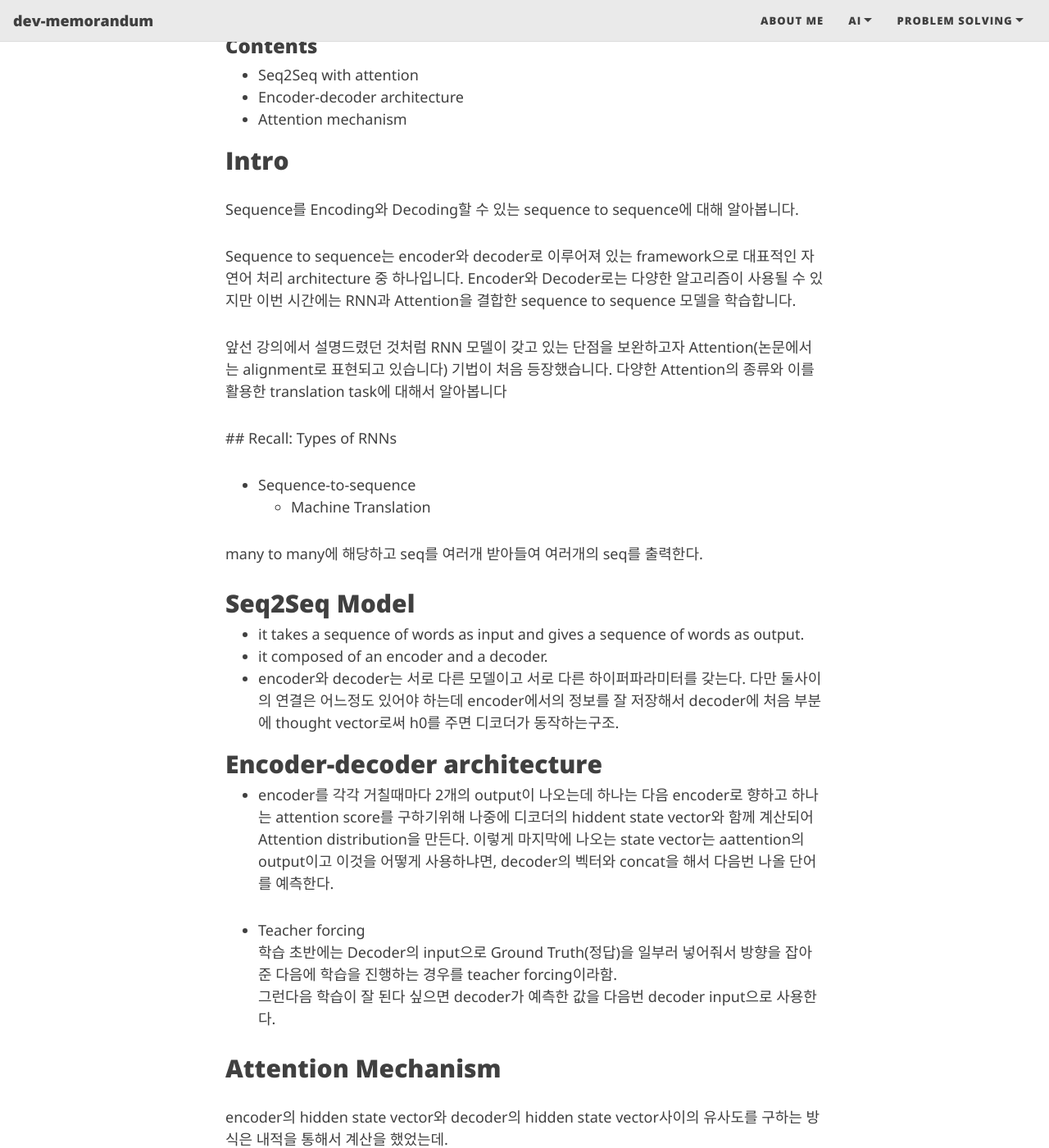
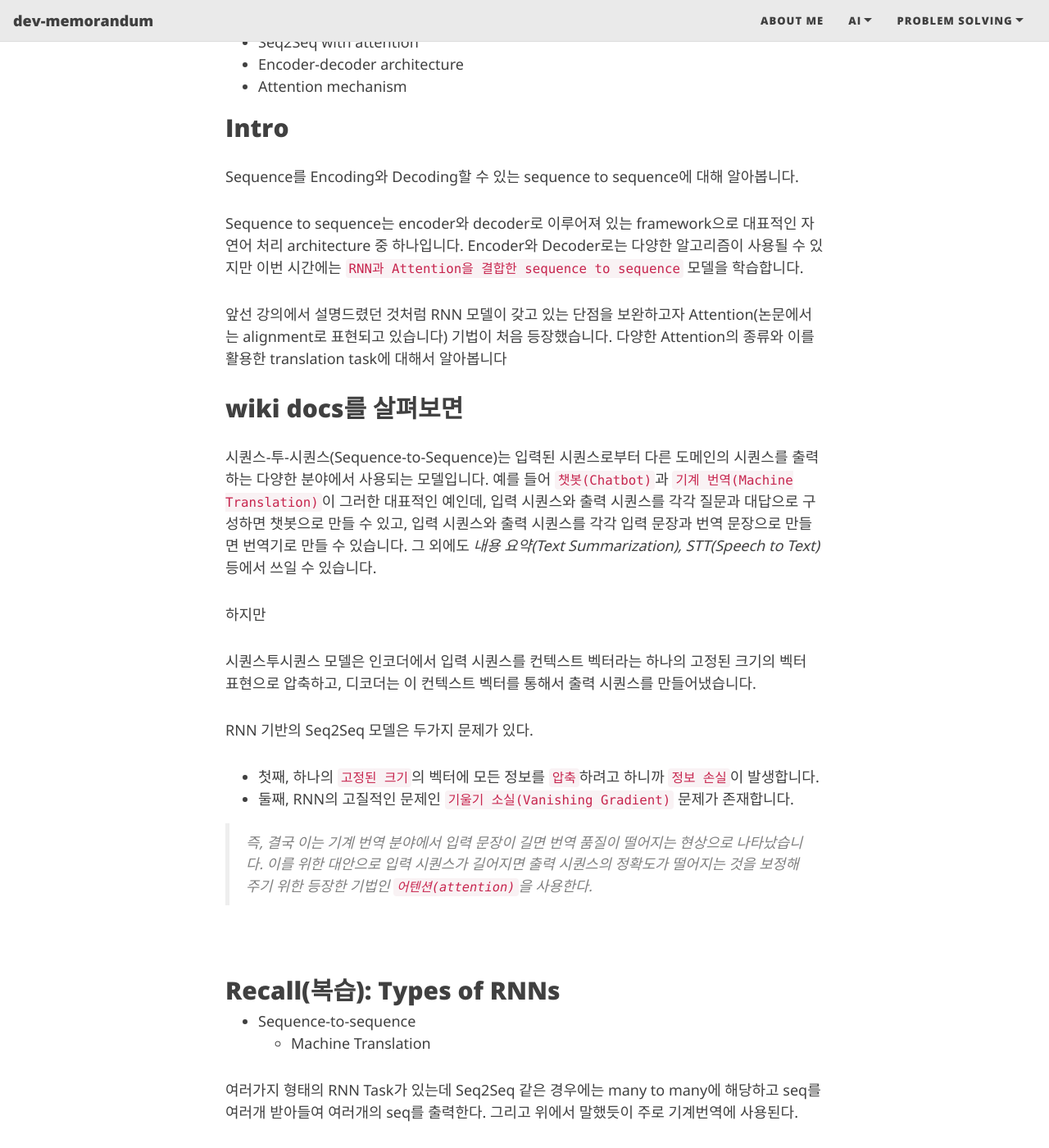
Before and after one commit to wonbae/wonbae.github.io, a Jekyll site: the page built from _posts/BoostcampAI/2021-02-17-[NLP]_Lec5_Seq2Seq-with-Attention.md, in a window 1280 px wide and 1400 px high, scrolled down 418 px. Shown: the whole window at 82% size. Built offline with Jekyll 4.4.1, drawn with Linux system fonts in a browser that asks for light colours; nearby versions of some CDN libraries; formulas are drawn with MathJax 3; comment, search, counter and statistics services are not loaded; some of the changed text lies outside the part shown.

Commit message:
seq2seq with attention rewrite intro

```diff
--- a/_posts/BoostcampAI/2021-02-17-[NLP]_Lec5_Seq2Seq-with-Attention.md
+++ b/_posts/BoostcampAI/2021-02-17-[NLP]_Lec5_Seq2Seq-with-Attention.md
@@ -20,33 +18,55 @@ Boostcamp Day 18. 2021-02-17.
 ## Intro
 Sequence를 Encoding와 Decoding할 수 있는 sequence to sequence에 대해 알아봅니다.
 
-Sequence to sequence는 encoder와 decoder로 이루어져 있는 framework으로 대표적인 자연어 처리 architecture 중 하나입니다. Encoder와 Decoder로는 다양한 알고리즘이 사용될 수 있지만 이번 시간에는 RNN과 Attention을 결합한 sequence to sequence 모델을 학습합니다.
+Sequence to sequence는 encoder와 decoder로 이루어져 있는 framework으로 대표적인 자연어 처리 architecture 중 하나입니다. Encoder와 Decoder로는 다양한 알고리즘이 사용될 수 있지만 이번 시간에는 `RNN과 Attention을 결합한 sequence to sequence` 모델을 학습합니다.
 
 앞선 강의에서 설명드렸던 것처럼 RNN 모델이 갖고 있는 단점을 보완하고자 Attention(논문에서는 alignment로 표현되고 있습니다) 기법이 처음 등장했습니다. 다양한 Attention의 종류와 이를 활용한 translation task에 대해서 알아봅니다
 
+## wiki docs를 살펴보면
+시퀀스-투-시퀀스(Sequence-to-Sequence)는 입력된 시퀀스로부터 다른 도메인의 시퀀스를 출력하는 다양한 분야에서 사용되는 모델입니다. 예를 들어 `챗봇(Chatbot)`과 `기계 번역(Machine Translation)`이 그러한 대표적인 예인데, 입력 시퀀스와 출력 시퀀스를 각각 질문과 대답으로 구성하면 챗봇으로 만들 수 있고, 입력 시퀀스와 출력 시퀀스를 각각 입력 문장과 번역 문장으로 만들면 번역기로 만들 수 있습니다. 그 외에도 *내용 요약(Text Summarization), STT(Speech to Text)* 등에서 쓰일 수 있습니다.
 
- ## Recall: Types of RNNs
- - Sequence-to-sequence
+하지만
+
+시퀀스투시퀀스 모델은 인코더에서 입력 시퀀스를 컨텍스트 벡터라는 하나의 고정된 크기의 벡터 표현으로 압축하고, 디코더는 이 컨텍스트 벡터를 통해서 출력 시퀀스를 만들어냈습니다.
+
+RNN 기반의 Seq2Seq 모델은 두가지 문제가 있다.
+
+- 첫째, 하나의 `고정된 크기`의 벡터에 모든 정보를 `압축`하려고 하니까 `정보 손실`이 발생합니다.
+- 둘째, RNN의 고질적인 문제인 `기울기 소실(Vanishing Gradient)` 문제가 존재합니다.
+
+> 즉, 결국 이는 기계 번역 분야에서 입력 문장이 길면 번역 품질이 떨어지는 현상으로 나타났습니다. 이를 위한 대안으로 입력 시퀀스가 길어지면 출력 시퀀스의 정확도가 떨어지는 것을 보정해주기 위한 등장한 기법인 `어텐션(attention)`을 사용한다.
+
+<br>
+
+## Recall(복습): Types of RNNs
+- Sequence-to-sequence
     - Machine Translation
 
-many to many에 해당하고 seq를 여러개 받아들여 여러개의 seq를 출력한다.
+여러가지 형태의 RNN Task가 있는데 Seq2Seq 같은 경우에는 many to many에 해당하고 seq를 여러개 받아들여 여러개의 seq를 출력한다.
+그리고 위에서 말했듯이 주로 기계번역에 사용된다.
 
-## Seq2Seq Model
+<br>
+
+# Seq2Seq with Attention
+-
+
+
 - it takes a sequence of words as input and gives a sequence of words as output.
 - it composed of an encoder and a decoder.
 - encoder와 decoder는 서로 다른 모델이고 서로 다른 하이퍼파라미터를 갖는다. 다만 둘사이의 연결은 어느정도 있어야 하는데 encoder에서의 정보를 잘 저장해서 decoder에 처음 부분에 thought vector로써 h0를 주면 디코더가 동작하는구조.
 
+<br>
 
-
-## Encoder-decoder architecture
+# Encoder-decoder architecture
 - encoder를 각각 거칠때마다 2개의 output이 나오는데 하나는 다음 encoder로 향하고 하나는 attention score를 구하기위해 나중에 디코더의 hiddent state vector와 함께 계산되어 Attention distribution을 만든다. 이렇게 마지막에 나오는 state vector는 aattention의 output이고 이것을 어떻게 사용하냐면, decoder의 벡터와 concat을 해서 다음번 나올 단어를 예측한다.
 
 - Teacher forcing
     학습 초반에는 Decoder의 input으로 Ground Truth(정답)을 일부러 넣어줘서 방향을 잡아준 다음에 학습을 진행하는 경우를 teacher forcing이라함.
     그런다음 학습이 잘 된다 싶으면 decoder가 예측한 값을 다음번 decoder input으로 사용한다.
 
+<br>
 
-## Attention Mechanism
+# Attention Mechanism
 encoder의 hidden state vector와 decoder의 hidden state vector사이의 유사도를 구하는 방식은 내적을 통해서 계산을 했었는데.
 유사도를 구하는 다른 방법에 대해서도 살펴보자.
 
@@ -56,6 +76,8 @@ encoder의 hidden state vector와 decoder의 hidden state vector사이의 유사
 - concat
 
 $수식$
+
+<br>
 
 ## Attention is Great!
 - Attention significantly improves NMT performance
@@ -69,11 +91,11 @@ $수식$
     - The network just learned alignment by itself
 
 
-<br><br><br><br>
+<br><br>
 
 ## Further Reading
 
-- Sequence to sequence learning with neural networks, ICML’14
+- [Sequence to sequence learning with neural networks, ICML’14](https://arxiv.org/abs/1409.3215)
 - Effective Approaches to Attention-based Neural Machine Translation, EMNLP 2015
 - CS224n(2019)_Lecture8_NMT
 
@@ -82,3 +104,4 @@ $수식$
 
 - bootcamp AI Tech pdf  .
 - NAVER Connect Foundation.
+- [wiki docs](https://wikidocs.net/24996)
```
Also changed, not shown: other parts of _posts/BoostcampAI/2021-02-17-[NLP]_Lec5_Seq2Seq-with-Attention.md (+3 -5 lines).
